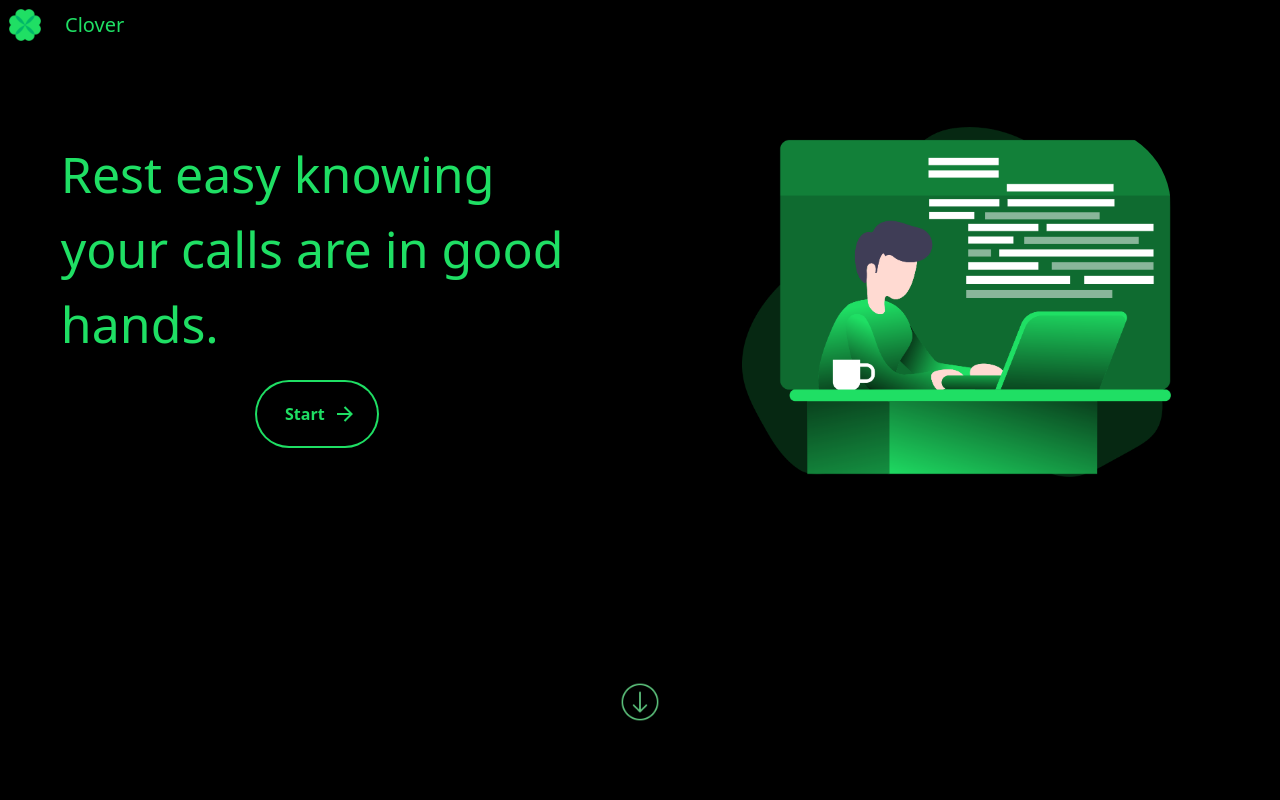
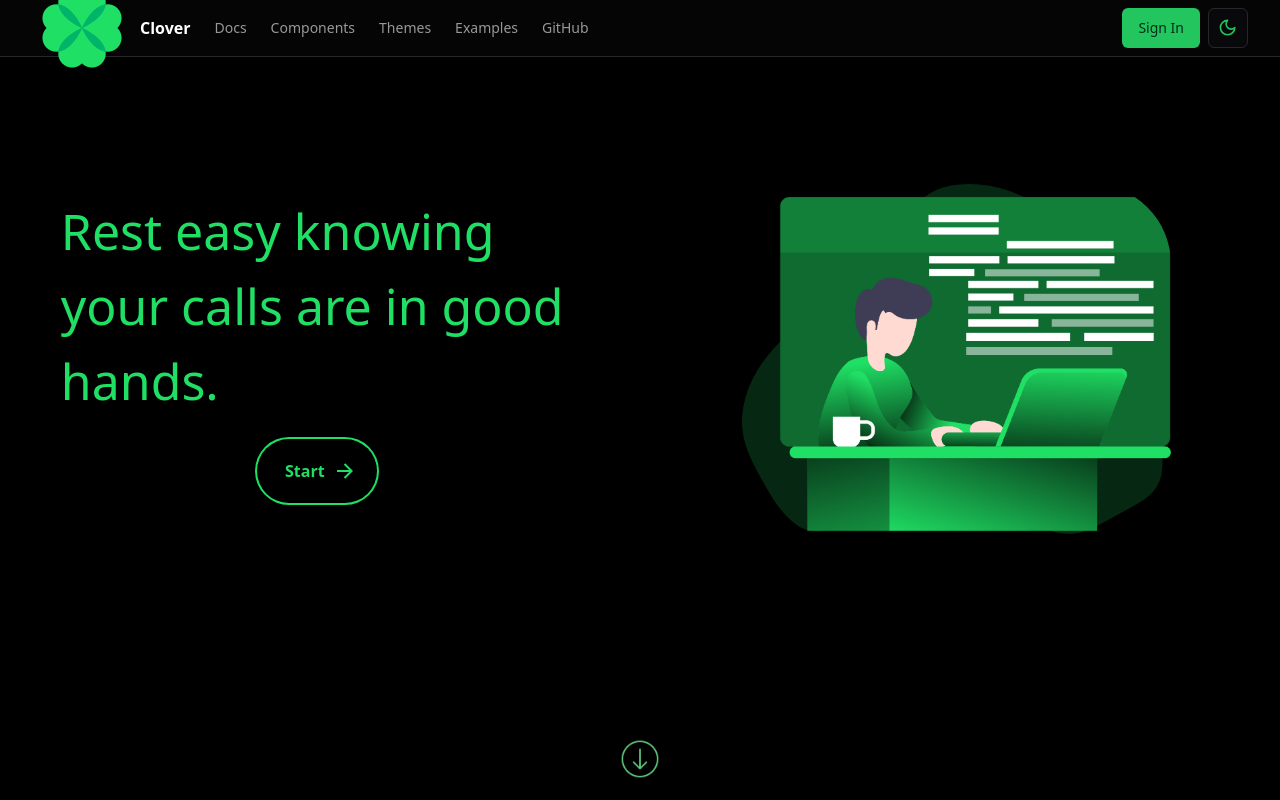
Before and after one commit to Clover-Organization/Clover, a React (Vite) app in the folder frontend/: page /Welcome in a window 1280 px wide. Shown: the top 800 px of the page. Built offline with nearby package versions, Linux system fonts and the light colour scheme.

Commit message:
Update LoginScreen and add WelcomeNavbar components

```diff
--- /dev/null
+++ b/frontend/src/components/ui/navigation-menu.jsx
@@ -0,0 +1,104 @@
+import * as React from "react"
+import * as NavigationMenuPrimitive from "@radix-ui/react-navigation-menu"
+import { cva } from "class-variance-authority"
+import { ChevronDown } from "lucide-react"
+
+import { cn } from "@/lib/utils"
+
+const NavigationMenu = React.forwardRef(({ className, children, ...props }, ref) => (
+  <NavigationMenuPrimitive.Root
+    ref={ref}
+    className={cn(
+      "relative z-10 flex max-w-max flex-1 items-center justify-center",
+      className
+    )}
+    {...props}>
+    {children}
+    <NavigationMenuViewport />
+  </NavigationMenuPrimitive.Root>
+))
+NavigationMenu.displayName = NavigationMenuPrimitive.Root.displayName
+
+const NavigationMenuList = React.forwardRef(({ className, ...props }, ref) => (
+  <NavigationMenuPrimitive.List
+    ref={ref}
+    className={cn(
+      "group flex flex-1 list-none items-center justify-center space-x-1",
+      className
+    )}
+    {...props} />
+))
+NavigationMenuList.displayName = NavigationMenuPrimitive.List.displayName
+
+const NavigationMenuItem = NavigationMenuPrimitive.Item
+
+const navigationMenuTriggerStyle = cva(
+  "group inline-flex h-10 w-max items-center justify-center rounded-md bg-background px-4 py-2 text-sm font-medium transition-colors hover:bg-accent hover:text-accent-foreground focus:bg-accent focus:text-accent-foreground focus:outline-none disabled:pointer-events-none disabled:opacity-50 data-[active]:bg-accent/50 data-[state=open]:bg-accent/50"
+)
+
+const NavigationMenuTrigger = React.forwardRef(({ className, children, ...props }, ref) => (
+  <NavigationMenuPrimitive.Trigger
+    ref={ref}
+    className={cn(navigationMenuTriggerStyle(), "group", className)}
+    {...props}>
+    {children}{" "}
+    <ChevronDown
+      className="relative top-[1px] ml-1 h-3 w-3 transition duration-200 group-data-[state=open]:rotate-180"
+      aria-hidden="true" />
+  </NavigationMenuPrimitive.Trigger>
+))
+NavigationMenuTrigger.displayName = NavigationMenuPrimitive.Trigger.displayName
+
+const NavigationMenuContent = React.forwardRef(({ className, ...props }, ref) => (
+  <NavigationMenuPrimitive.Content
+    ref={ref}
+    className={cn(
+      "left-0 top-0 w-full data-[motion^=from-]:animate-in data-[motion^=to-]:animate-out data-[motion^=from-]:fade-in data-[motion^=to-]:fade-out data-[motion=from-end]:slide-in-from-right-52 data-[motion=from-start]:slide-in-from-left-52 data-[motion=to-end]:slide-out-to-right-52 data-[motion=to-start]:slide-out-to-left-52 md:absolute md:w-auto ",
+      className
+    )}
+    {...props} />
+))
+NavigationMenuContent.displayName = NavigationMenuPrimitive.Content.displayName
+
+const NavigationMenuLink = NavigationMenuPrimitive.Link
+
+const NavigationMenuViewport = React.forwardRef(({ className, ...props }, ref) => (
+  <div className={cn("absolute left-0 top-full flex justify-center")}>
+    <NavigationMenuPrimitive.Viewport
+      className={cn(
+        "origin-top-center relative mt-1.5 h-[var(--radix-navigation-menu-viewport-height)] w-full overflow-hidden rounded-md border bg-popover text-popover-foreground shadow-lg data-[state=open]:animate-in data-[state=closed]:animate-out data-[state=closed]:zoom-out-95 data-[state=open]:zoom-in-90 md:w-[var(--radix-navigation-menu-viewport-width)]",
+        className
+      )}
+      ref={ref}
+      {...props} />
+  </div>
+))
+NavigationMenuViewport.displayName =
+  NavigationMenuPrimitive.Viewport.displayName
+
+const NavigationMenuIndicator = React.forwardRef(({ className, ...props }, ref) => (
+  <NavigationMenuPrimitive.Indicator
+    ref={ref}
+    className={cn(
+      "top-full z-[1] flex h-1.5 items-end justify-center overflow-hidden data-[state=visible]:animate-in data-[state=hidden]:animate-out data-[state=hidden]:fade-out data-[state=visible]:fade-in",
+      className
+    )}
+    {...props}>
+    <div
+      className="relative top-[60%] h-2 w-2 rotate-45 rounded-tl-sm bg-border shadow-md" />
+  </NavigationMenuPrimitive.Indicator>
+))
+NavigationMenuIndicator.displayName =
+  NavigationMenuPrimitive.Indicator.displayName
+
+export {
+  navigationMenuTriggerStyle,
+  NavigationMenu,
+  NavigationMenuList,
+  NavigationMenuItem,
+  NavigationMenuContent,
+  NavigationMenuTrigger,
+  NavigationMenuLink,
+  NavigationMenuIndicator,
+  NavigationMenuViewport,
+}
--- a/frontend/src/pages/auth/login/components/LoginScreen.jsx
+++ b/frontend/src/pages/auth/login/components/LoginScreen.jsx
@@ -146,8 +146,8 @@
 	};
 
 	return (
-		<Card className="w-auto border border-slate-300 rounded-lg flex flex-col space-y-6 lg:space-y-0">
-			<CardHeader className="gap-5">
+		<Card className="w-full max-w-md rounded-lg p-8 text-white">
+			<CardHeader className="gap-4">
 				<CardTitle className="text-5xl text-green-500">Login</CardTitle>
 				<CardDescription>
 					Enter your email below to login to your account.
--- /dev/null
+++ b/frontend/src/pages/welcomePage/components/welcomeNavbar/WelcomeNavbar.jsx
@@ -0,0 +1,73 @@
+import * as React from "react";
+import { cn } from "@/lib/utils";
+import { Link, useNavigate, useLocation } from "react-router-dom";
+import Icon from "@/pages/components/Icon";
+import logo from "@/pages/components/assets/PTCC.png";
+
+export function WelcomeNavbar() {
+	const location = useLocation();
+	const pathname = location.pathname;
+
+	return (
+		<div className="mr-4 hidden md:flex">
+			<Link to="/" className="mr-6 flex items-center space-x-2">
+				<Icon src={logo} alt="logo"/>
+				<span className="hidden font-bold sm:inline-block text-white">
+					Clover
+				</span>
+			</Link>
+			<nav className="flex items-center gap-6 text-sm">
+				<Link
+					to="/docs"
+					className={cn(
+						"transition-colors hover:text-foreground/80",
+						pathname === "/docs" ? "text-foreground" : "text-foreground/60"
+					)}
+				>
+					Docs
+				</Link>
+				<Link
+					to="/docs/components"
+					className={cn(
+						"transition-colors hover:text-foreground/80",
+						pathname?.startsWith("/docs/components")
+							? "text-foreground"
+							: "text-foreground/60"
+					)}
+				>
+					Components
+				</Link>
+				<Link
+					to="/themes"
+					className={cn(
+						"transition-colors hover:text-foreground/80",
+						pathname?.startsWith("/themes")
+							? "text-foreground"
+							: "text-foreground/60"
+					)}
+				>
+					Themes
+				</Link>
+				<Link
+					to="/examples"
+					className={cn(
+						"transition-colors hover:text-foreground/80",
+						pathname?.startsWith("/examples")
+							? "text-foreground"
+							: "text-foreground/60"
+					)}
+				>
+					Examples
+				</Link>
+				<Link
+					to="/"
+					className={cn(
+						"hidden text-foreground/60 transition-colors hover:text-foreground/80 lg:block"
+					)}
+				>
+					GitHub
+				</Link>
+			</nav>
+		</div>
+	);
+}
--- a/frontend/src/pages/welcomePage/welcome.jsx
+++ b/frontend/src/pages/welcomePage/welcome.jsx
@@ -9,6 +9,10 @@
 import WelcomeService from "./components/welcomeService/WelcomeService";
 import Icon from "../components/Icon";
 import Footer from "../components/footer/footer";
+
+import { WelcomeNavbar } from "./components/welcomeNavbar/WelcomeNavbar";
+import { Button } from "@/components/ui/button";
+import { ModeToggle } from "@/components/mode-toggle";
 
 const welcome = () => {
 	const [currentPage, setCurrentPage] = useState(1);
@@ -97,12 +101,21 @@
 
 	return (
 		<main className={`welcomeMain page-${currentPage}`}>
-      <Link to={"/"}>
-        <div className="logoWelcomeTxt">
-          <Icon src={logo} alt="logo" />
-          <h1>Clover</h1>
+			<header className="sticky top-0 z-50 w-full border-b border-border bg-background/95 backdrop-blur supports-[backdrop-filter]:bg-background/60">
+				<div className="container flex h-14 max-w-screen-2xl items-center">
+					<WelcomeNavbar />
+					<div className="flex flex-1 items-center justify-between space-x-2 md:justify-end">
+					<nav className="flex items-center">
+						<div className="flex items-center justify-between">
+							<div className="flex items-center justify-center gap-2">
+								<Button>Sign In</Button>
+								<ModeToggle />
 							</div>
-      </Link>
+						</div>
+					</nav>
+					</div>
+				</div>
+			</header>
 
 			<WelcomeIntro />
 			{currentPage === 1 && <WelcomeDescri />}
```
Lines whose indentation alone changed are shown as unchanged.
